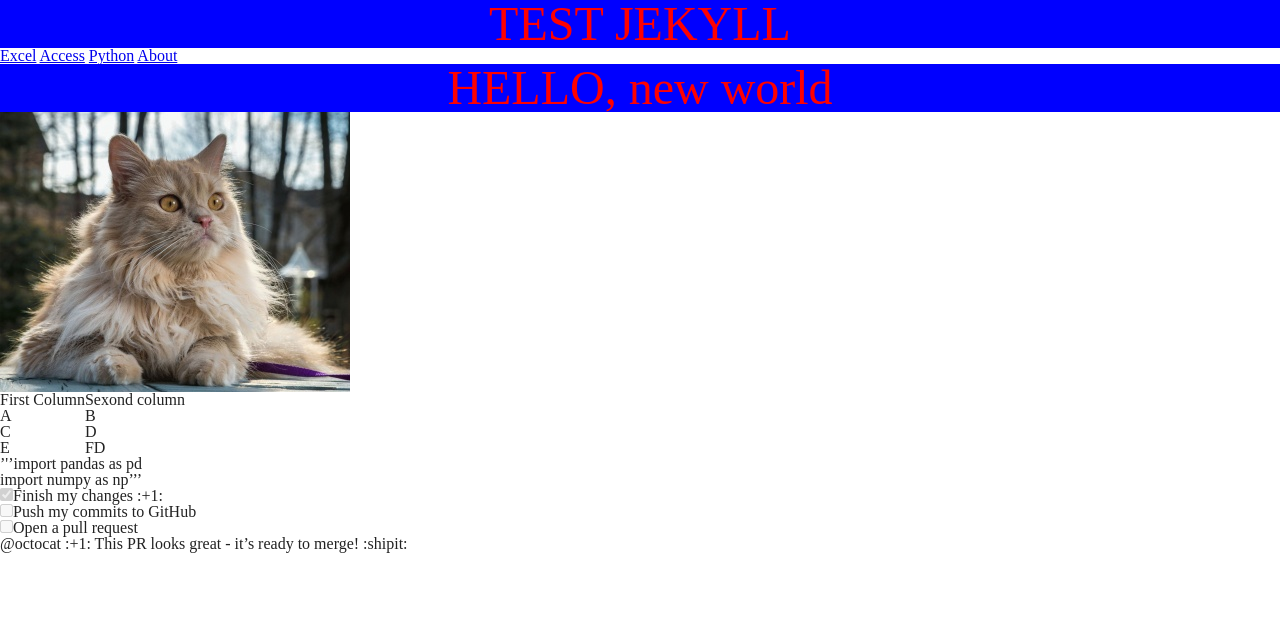
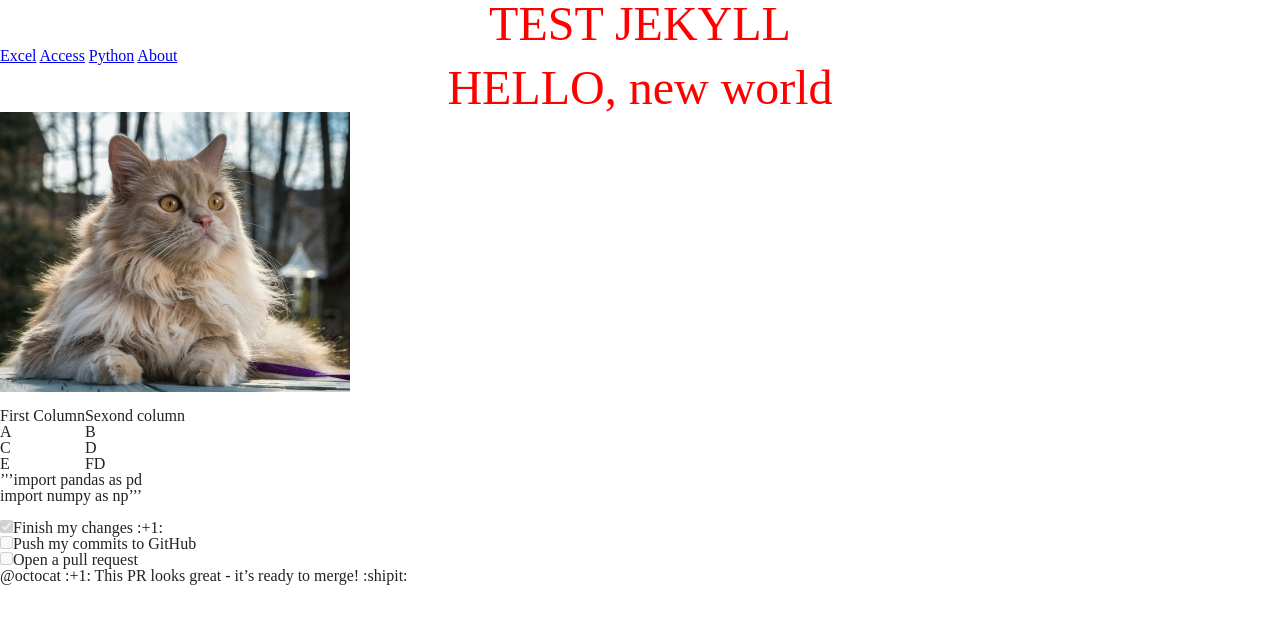
Before and after one commit to OldAlmos/main, a Jekyll site: the page built from index.md, in a window 1280 px wide. Shown: the top 624 px of the page. Built offline with Jekyll 4.4.1, drawn with Linux system fonts in a browser that asks for light colours.

Commit message:
Update style.css

```diff
--- a/css/style.css
+++ b/css/style.css
@@ -6,5 +6,10 @@ h1 {
   font-size: 3em;
   color : red;
   text-align : center;
-  background : blue;
+  margin-bottom: 1,5em;
 }
+p {
+  font-size: 1em;
+  margin-bottom: 1em;
+
+}
```
